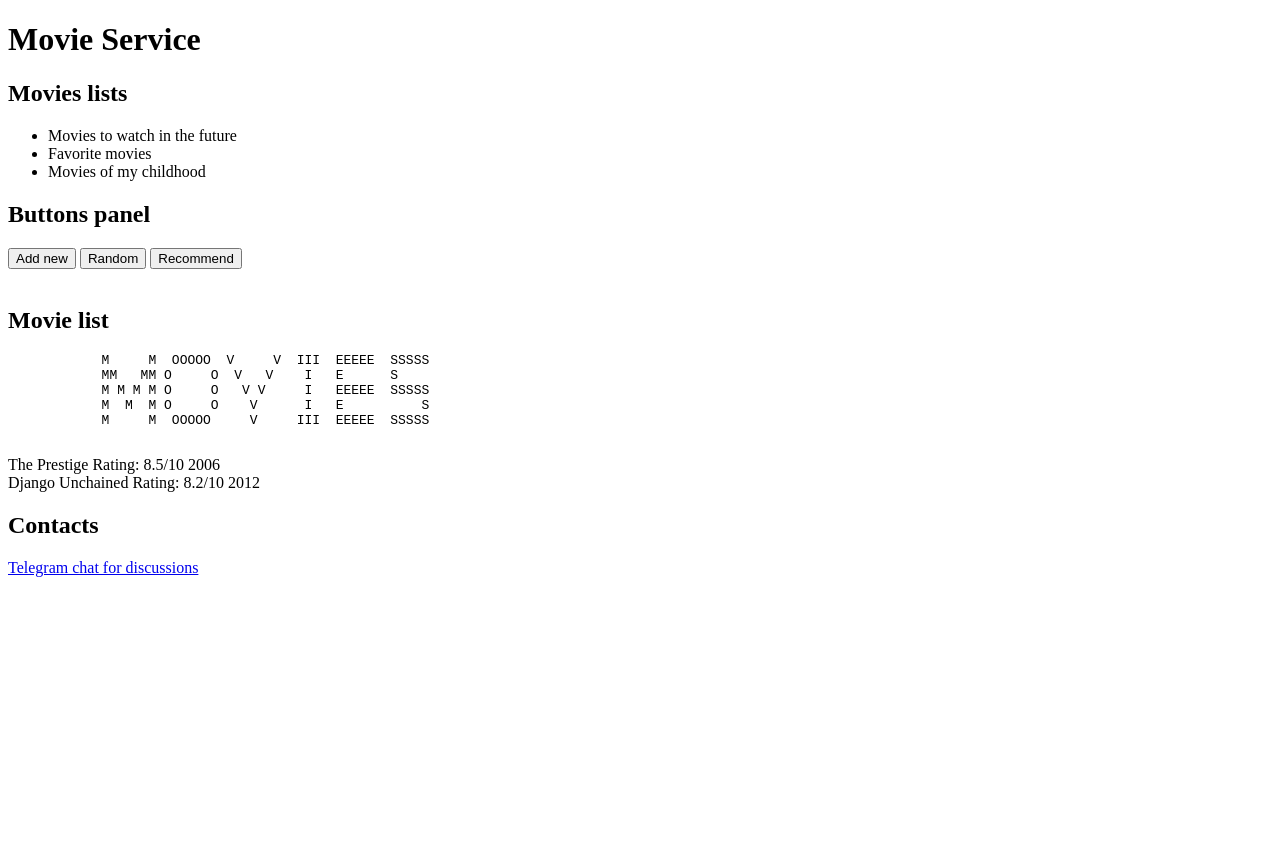
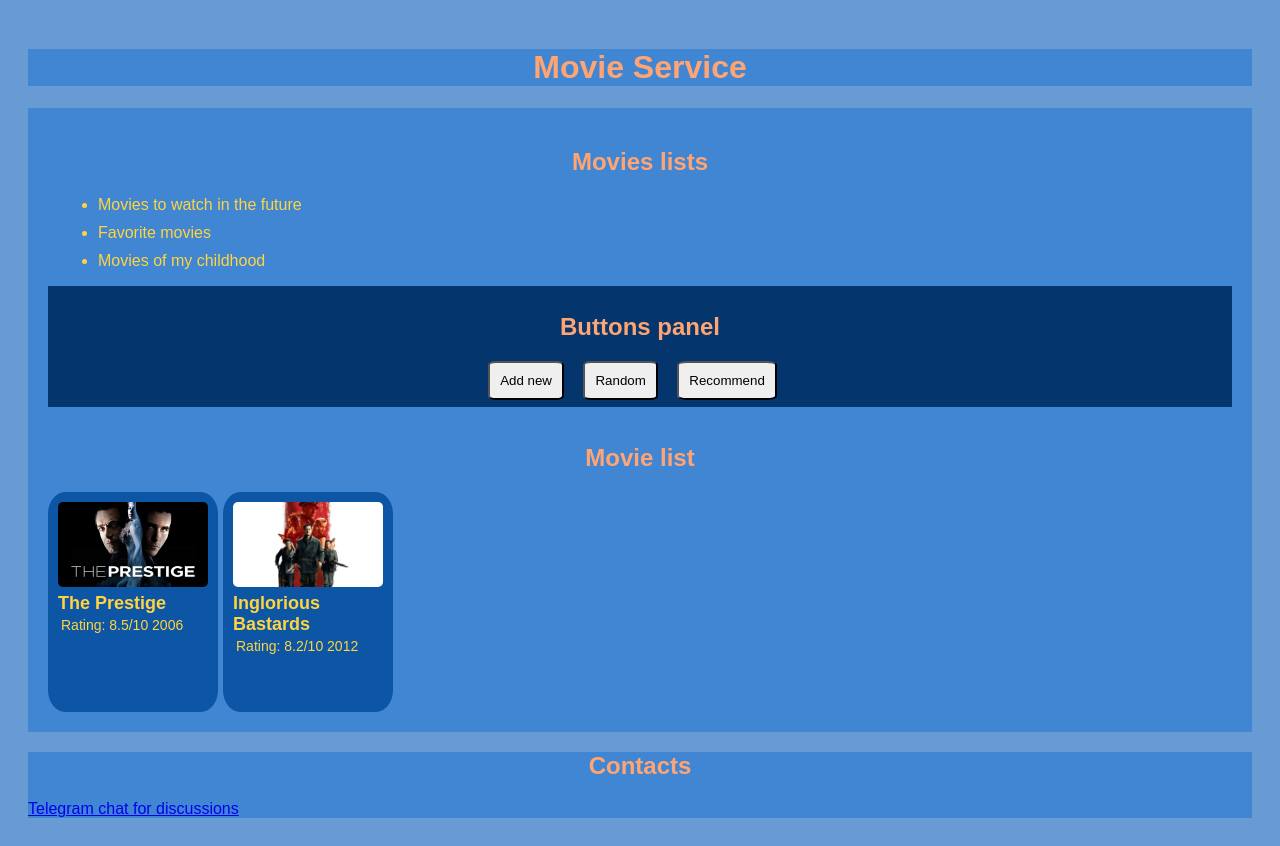
Before and after one commit to DenisEvd/MovieServiceFront, a plain HTML site: page main_page.html in a window 1280 px wide. Before the commit the page ends 800 px from the top, so only its background shows below. Drawn offline with Linux system fonts and the light colour scheme.

Commit message:
feat: css

```diff
--- /dev/null
+++ b/main_page.css
@@ -0,0 +1,77 @@
+html {
+    background-color: #689AD3;
+}
+
+body {
+    font-family: Arial, sans-serif;
+    padding: 20px;
+}
+
+header {
+    background-color: #4186D3;
+}
+
+main {
+    background-color: #4186D3;
+    padding: 20px;
+}
+
+footer {
+    background-color: #4186D3;
+}
+
+h1, h2 {
+    color: #FFA473;
+    text-align: center;
+}
+
+li {
+    margin: 10px;
+    color: #FFD440;
+}
+
+.buttons_panel {
+    padding: 7px;
+    background-color: #04356C;
+    text-align: center;
+}
+
+.action_button {
+    padding: 10px;
+    margin-right: 15px;
+    border-radius: 10%;
+}
+
+.movie_list {
+    display: flex;
+    flex-wrap: wrap;
+    justify-content: start;
+    grid-gap: 5px;
+}
+
+.movie {
+    height: 200px;
+    width: 150px;
+    padding: 10px;
+    border-radius: 10%;
+    color: #FFD440;
+    background-color: #0D56A6;
+    justify-content: center;
+}
+
+.movie img {
+    height: auto;
+    max-width: 100%;
+    border-radius: 5px;
+}
+
+.movie h4 {
+    font-size: 18px;
+    margin-top: 2px;
+    margin-bottom: 2px;
+}
+
+.movie article {
+    font-size: 14px;
+    margin: 3px;
+}
--- a/main_page.html
+++ b/main_page.html
@@ -3,6 +3,7 @@
 <head>
     <meta charset="UTF-8">
     <title>Movie service</title>
+    <link rel="stylesheet" href="main_page.css">
 </head>
 <body>
     <header>
@@ -17,32 +18,33 @@
                 <li>Movies of my childhood</li>
             </ul>
         </nav>
-        <section>
+        <section class="buttons_panel">
             <h2>Buttons panel</h2>
-            <button>Add new</button>
-            <button>Random</button>
-            <button>Recommend</button>
+            <button class="action_button">Add new</button>
+            <button class="action_button">Random</button>
+            <button class="action_button">Recommend</button>
         </section>
         <br>
         <section>
             <h2>Movie list</h2>
-            <pre>
-            M     M  OOOOO  V     V  III  EEEEE  SSSSS
-            MM   MM O     O  V   V    I   E      S
-            M M M M O     O   V V     I   EEEEE  SSSSS
-            M  M  M O     O    V      I   E          S
-            M     M  OOOOO     V     III  EEEEE  SSSSS
-            </pre>
+            <div class="movie_list">
+                <div class="movie">
+                    <img src="content/movie_posters/prestige.png" alt="The Prestige poster">
+                    <h4>The Prestige</h4>
                     <article>
-                The Prestige
                     Rating: 8.5/10
                     2006
                     </article>
+                </div>
+                <div class="movie">
+                    <img src="content/movie_posters/bastards.png" alt="Django Unchained poster">
+                    <h4>Inglorious Bastards</h4>
                     <article>
-                Django Unchained
                         Rating: 8.2/10
                         2012
                     </article>
+                </div>
+            </div>
         </section>
     </main>
     <footer>
```
Also changed, not shown: content/movie_posters/bastards.png (added), content/movie_posters/prestige.png (added). Lines whose indentation alone changed are shown as unchanged.
